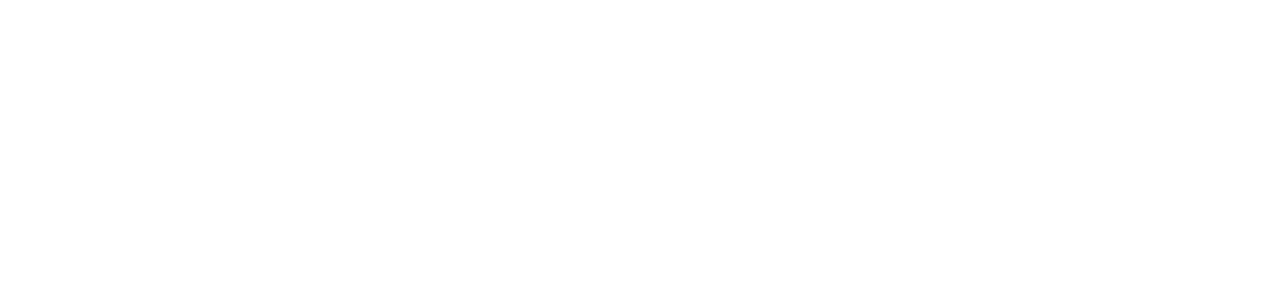
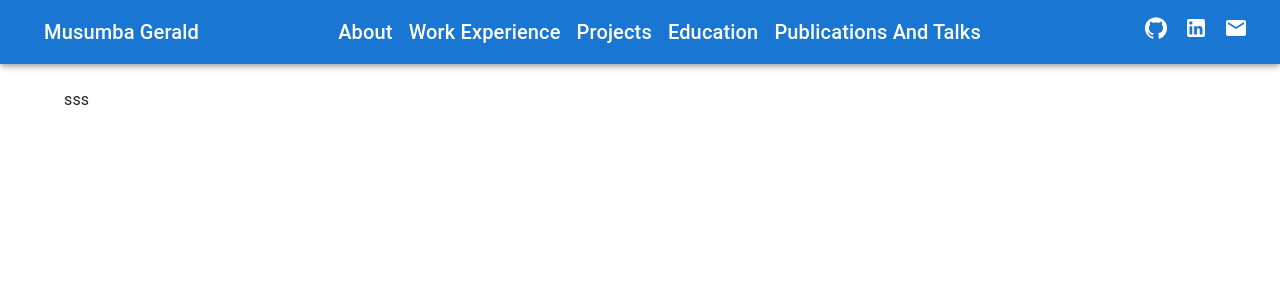
Before and after one commit to musumba-michael/musumba-gerald.com, a React (Create React App) app: page / in a window 1280 px wide. Shown: the top 300 px of the page. Built offline with nearby package versions, Linux system fonts and the light colour scheme.

Commit message:
Create NavBar and Drawer

```diff
--- a/package.json
+++ b/package.json
@@ -5,6 +5,8 @@
   "dependencies": {
     "@emotion/react": "^11.10.6",
     "@emotion/styled": "^11.10.6",
+    "@fontsource/roboto": "^4.5.8",
+    "@mui/icons-material": "^5.11.11",
     "@mui/material": "^5.11.15",
     "@testing-library/jest-dom": "^5.14.1",
     "@testing-library/react": "^13.0.0",
--- a/src/About/About.tsx
+++ b/src/About/About.tsx
@@ -2,5 +2,5 @@
 import { FC } from "react";
 
 export const About: FC = () => {
-  return <Box id="about"></Box>;
+  return <Box id="about">sss</Box>;
 };
--- a/src/App/App.tsx
+++ b/src/App/App.tsx
@@ -1,21 +1,61 @@
-import { CssBaseline } from "@mui/material";
+import { Box, Container, CssBaseline, styled } from "@mui/material";
 import { NavBar } from "../NavBar/NavBar";
 import { About } from "../About/About";
 import { WorkExperience } from "../WorkExperience/WorkExperience";
 import { Projects } from "../Projects/Projects";
 import { Education } from "../Education/Education";
 import { PublicationsAndTalks } from "../PublicationsAndTalks/PublicationsAndTalks";
+import { DrawerHeader, MobileDrawer } from "../Drawer/MobileDrawer";
+import { DRAWER_WIDTH } from "../config/constants";
+import { useState } from "react";
+
+const Main = styled("main", { shouldForwardProp: (prop) => prop !== "open" })<{
+  open?: boolean;
+}>(({ theme, open }) => ({
+  flexGrow: 1,
+  padding: theme.spacing(3),
+  transition: theme.transitions.create("margin", {
+    easing: theme.transitions.easing.sharp,
+    duration: theme.transitions.duration.leavingScreen,
+  }),
+  marginLeft: `-${DRAWER_WIDTH}px`,
+  ...(open && {
+    transition: theme.transitions.create("margin", {
+      easing: theme.transitions.easing.easeOut,
+      duration: theme.transitions.duration.enteringScreen,
+    }),
+    marginLeft: 0,
+  }),
+}));
 
 function App() {
+  const [open, setOpen] = useState(false);
+
+  const handleDrawerOpen = () => {
+    setOpen(true);
+  };
+
+  const handleDrawerClose = () => {
+    setOpen(false);
+  };
+
   return (
     <div className="App">
+      <Box sx={{ display: "flex" }}>
         <CssBaseline />
-      <NavBar />
+        <NavBar open={open} handleDrawerOpen={handleDrawerOpen} />
+        <MobileDrawer open={open} handleDrawerClose={handleDrawerClose} />
+        <Main open={open}>
+          <DrawerHeader />
+          <Container>
             <About />
             <WorkExperience />
             <Projects />
             <Education />
             <PublicationsAndTalks />
+          </Container>
+        </Main>
+      </Box>
     </div>
   );
 }
--- /dev/null
+++ b/src/Drawer/MobileDrawer.tsx
@@ -0,0 +1,114 @@
+import {
+  styled,
+  Drawer,
+  ListItemButton,
+  ListItemIcon,
+  List,
+  Divider,
+  IconButton,
+  useTheme,
+  ListItem,
+  ListItemText,
+} from "@mui/material";
+import ChevronLeftIcon from "@mui/icons-material/ChevronLeft";
+import ChevronRightIcon from "@mui/icons-material/ChevronRight";
+import GitHubIcon from "@mui/icons-material/GitHub";
+import LinkedInIcon from "@mui/icons-material/LinkedIn";
+import EmailIcon from "@mui/icons-material/Email";
+import { FC } from "react";
+import { PAGES } from "../config/constants";
+
+export const DrawerHeader = styled("div")(({ theme }) => ({
+  display: "flex",
+  alignItems: "center",
+  padding: theme.spacing(0, 1),
+  // necessary for content to be below app bar
+  ...theme.mixins.toolbar,
+  justifyContent: "flex-end",
+}));
+
+const drawerWidth = 240;
+
+export interface IMobileDrawer {
+  open: boolean;
+  handleDrawerClose: () => void;
+}
+export const MobileDrawer: FC<IMobileDrawer> = (props) => {
+  const { open, handleDrawerClose } = props;
+  const theme = useTheme();
+  return (
+    <>
+      <Drawer
+        sx={{
+          width: drawerWidth,
+          flexShrink: 0,
+          "& .MuiDrawer-paper": {
+            width: drawerWidth,
+            boxSizing: "border-box",
+          },
+        }}
+        variant="persistent"
+        anchor="left"
+        open={open}
+      >
+        <DrawerHeader>
+          <IconButton onClick={handleDrawerClose}>
+            {theme.direction === "ltr" ? (
+              <ChevronLeftIcon />
+            ) : (
+              <ChevronRightIcon />
+            )}
+          </IconButton>
+        </DrawerHeader>
+        <Divider />
+        <List>
+          {PAGES.map((page) => {
+            return (
+              <ListItem>
+                <ListItemButton href={`#${page.id}`}>
+                  <ListItemText primary={page.name} />
+                </ListItemButton>
+              </ListItem>
+            );
+          })}
+        </List>
+        <Divider />
+        <List>
+          <ListItem disablePadding>
+            <ListItemButton
+              href="https://github.com/musumba-michael"
+              target="_blank"
+            >
+              <ListItemIcon>
+                <GitHubIcon />
+              </ListItemIcon>
+              <ListItemText primary="Github" />
+            </ListItemButton>
+          </ListItem>
+          <ListItem disablePadding>
+            <ListItemButton
+              href="https://www.linkedin.com/in/musumba-gerald/"
+              target="_blank"
+            >
+              <ListItemIcon>
+                <LinkedInIcon />
+              </ListItemIcon>
+              <ListItemText primary="LinkendIn" />
+            </ListItemButton>
+          </ListItem>
+          <ListItem disablePadding>
+            <ListItemButton
+              href="mailto:musumbagerald98@gmail.com"
+              target="_blank"
+            >
+              <ListItemIcon>
+                <EmailIcon />
+              </ListItemIcon>
+              <ListItemText primary="Email" />
+            </ListItemButton>
+          </ListItem>
+        </List>
+      </Drawer>
+    </>
+  );
+};
--- a/src/NavBar/NavBar.tsx
+++ b/src/NavBar/NavBar.tsx
@@ -1,5 +1,90 @@
-import { FC } from "react";
+import { Box, IconButton, Toolbar, Typography, styled } from "@mui/material";
+import MuiAppBar, { AppBarProps as MuiAppBarProps } from "@mui/material/AppBar";
+import MenuIcon from "@mui/icons-material/Menu";
+import { FC, Fragment } from "react";
+import GitHubIcon from "@mui/icons-material/GitHub";
+import LinkedInIcon from "@mui/icons-material/LinkedIn";
+import EmailIcon from "@mui/icons-material/Email";
+import { DRAWER_WIDTH, PAGES } from "../config/constants";
+import { PageTabs } from "./components/PageTabs";
 
-export const NavBar: FC = () => {
-  return <></>;
+interface AppBarProps extends MuiAppBarProps {
+  open?: boolean;
+}
+
+const AppBar = styled(MuiAppBar, {
+  shouldForwardProp: (prop) => prop !== "open",
+})<AppBarProps>(({ theme, open }) => ({
+  transition: theme.transitions.create(["margin", "width"], {
+    easing: theme.transitions.easing.sharp,
+    duration: theme.transitions.duration.leavingScreen,
+  }),
+  ...(open && {
+    width: `calc(100% - ${DRAWER_WIDTH}px)`,
+    marginLeft: `${DRAWER_WIDTH}px`,
+    transition: theme.transitions.create(["margin", "width"], {
+      easing: theme.transitions.easing.easeOut,
+      duration: theme.transitions.duration.enteringScreen,
+    }),
+  }),
+}));
+export interface INavBar {
+  open: boolean;
+  handleDrawerOpen: () => void;
+}
+export const NavBar: FC<INavBar> = (props) => {
+  const { open, handleDrawerOpen } = props;
+  return (
+    <AppBar position="fixed" open={open}>
+      <Toolbar>
+        <IconButton
+          color="inherit"
+          aria-label="open drawer"
+          onClick={handleDrawerOpen}
+          edge="start"
+          sx={{ mr: 2, ...(open && { display: "none" }) }}
+        >
+          <MenuIcon sx={{ display: { sm: "block", md: "none" } }} />
+        </IconButton>
+        <Typography
+          variant="h6"
+          noWrap
+          component="div"
+          sx={{ display: { sm: "none", md: "block" } }}
+        >
+          Musumba Gerald
+        </Typography>
+        <Box sx={{ flexGrow: 1 }} />
+        {PAGES.map((page) => {
+          return (
+            <Fragment key={page.id}>
+              <PageTabs id={page.id} name={page.name} />
+            </Fragment>
+          );
+        })}
+        <Box sx={{ flexGrow: 1 }} />
+        <IconButton
+          href="https://github.com/musumba-michael"
+          target="_blank"
+          sx={{ display: { sm: "none", md: "block" } }}
+        >
+          <GitHubIcon sx={{ color: "white" }} />
+        </IconButton>
+        <IconButton
+          href="https://www.linkedin.com/in/musumba-gerald/"
+          target="_blank"
+          sx={{ display: { sm: "none", md: "block" } }}
+        >
+          <LinkedInIcon sx={{ color: "white" }} />
+        </IconButton>
+        <IconButton
+          href="mailto:musumbagerald98@gmail.com"
+          target="_blank"
+          sx={{ display: { sm: "none", md: "block" } }}
+        >
+          <EmailIcon sx={{ color: "white" }} />
+        </IconButton>
+      </Toolbar>
+    </AppBar>
+  );
 };
--- /dev/null
+++ b/src/NavBar/components/PageTabs.tsx
@@ -0,0 +1,22 @@
+import { Link, Typography } from "@mui/material";
+import { FC } from "react";
+
+export interface IPageTabs {
+  name: string;
+  id: string;
+}
+export const PageTabs: FC<IPageTabs> = (props) => {
+  const { name, id } = props;
+  return (
+    <Link href={`#${id}`} sx={{ textDecoration: "none", color: "white" }}>
+      <Typography
+        variant="h6"
+        noWrap
+        component="div"
+        sx={{ marginRight: 2, display: { sm: "none", md: "block" } }}
+      >
+        {name}
+      </Typography>
+    </Link>
+  );
+};
--- a/src/WorkExperience/WorkExperience.tsx
+++ b/src/WorkExperience/WorkExperience.tsx
@@ -2,5 +2,5 @@
 import { FC } from "react";
 
 export const WorkExperience: FC = () => {
-  return <Box></Box>;
+  return <Box id="work-experience"></Box>;
 };
--- /dev/null
+++ b/src/config/constants.ts
@@ -0,0 +1,12 @@
+export const DRAWER_WIDTH = 240;
+
+export const PAGES = [
+  { name: "About", id: "about" },
+  { name: "Work Experience", id: "work-experience" },
+  { name: "Projects", id: "project" },
+  { name: "Education", id: "education" },
+  {
+    name: "Publications And Talks",
+    id: "publications-and-talks",
+  },
+];
```
Also changed, not shown: 1 other file (tests, documents, lock files or other folders). Lines whose indentation alone changed are shown as unchanged.
